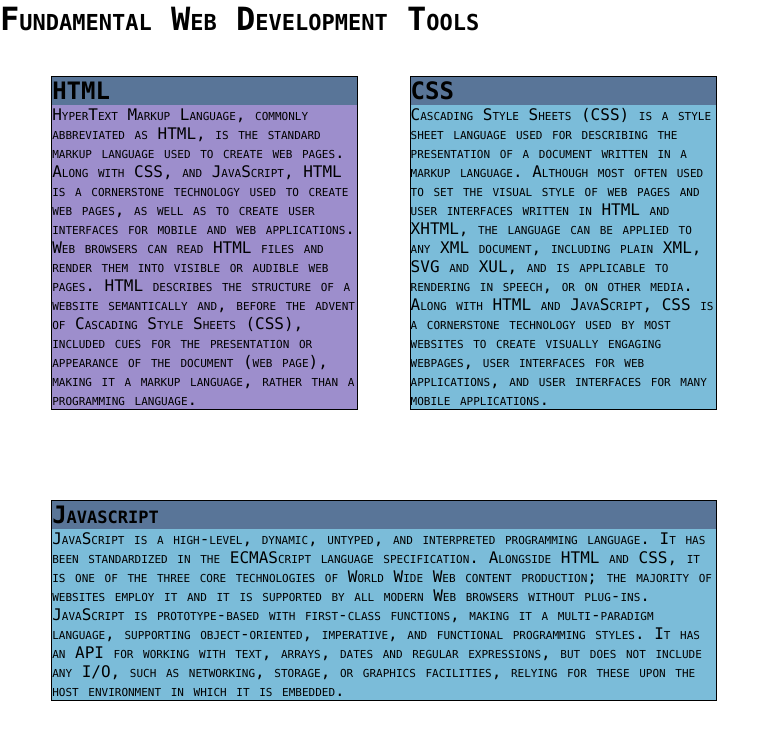
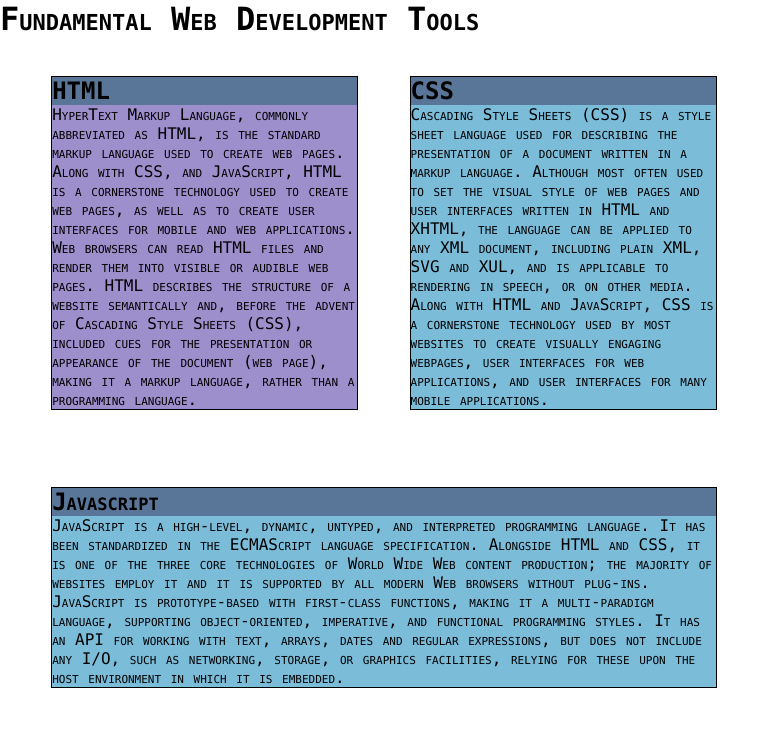
Before and after one commit to rgodinez/rgodinez.github.io, a Jekyll site: the page coursera/module2/index.html, which Jekyll copies as it is, in a window 768 px wide. Shown: the top 740 px of the page. Built offline with Jekyll 4.4.1, drawn with Linux system fonts in a browser that asks for light colours.

Commit message:
Update index.html

```diff
--- a/coursera/module2/index.html
+++ b/coursera/module2/index.html
@@ -89,7 +89,7 @@ p {
   #section3 {
     float: left;
     width: 86.68%;
-    margin: 6.66%;
+    margin: 5% 6.66%;
   }
 }
 
```
